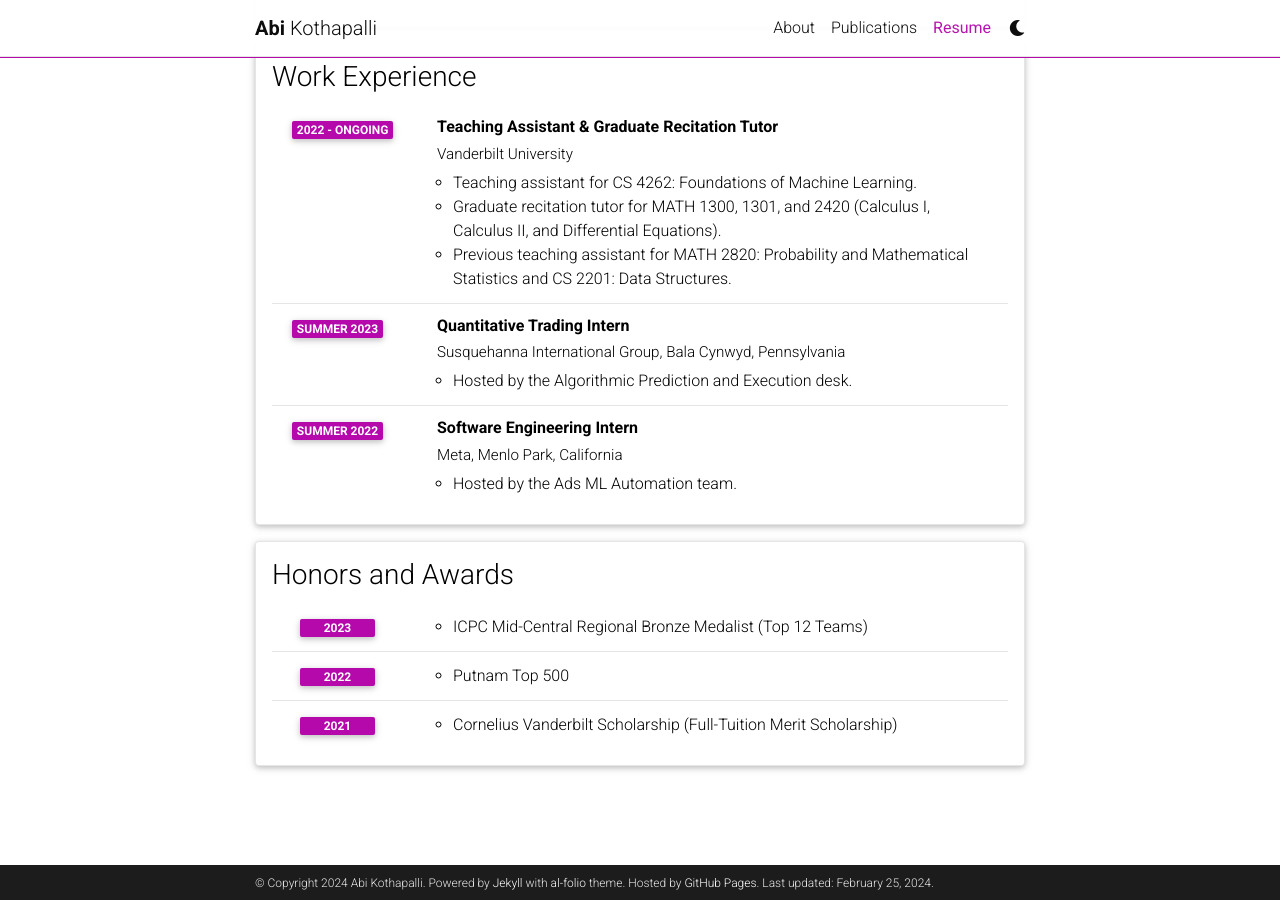
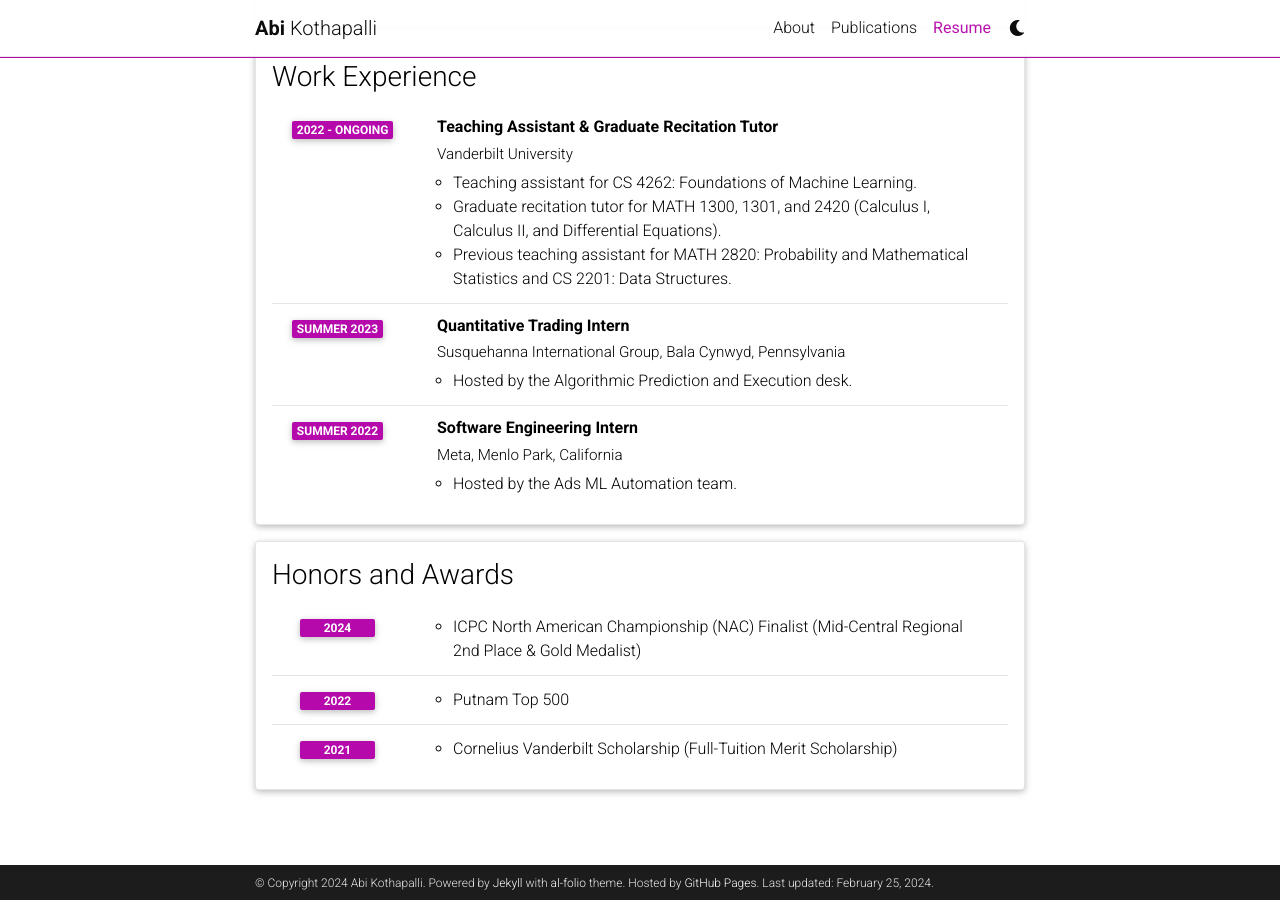
Before and after one commit to abi-kothapalli/abi-kothapalli.github.io, a Jekyll site: the page built from _pages/cv.md, in a window 1280 px wide and 900 px high, scrolled down 1005 px. Built offline with Jekyll 4.4.1, drawn with Linux system fonts in a browser that asks for light colours; comment, search, counter and statistics services are not loaded; a style sheet for code colours, icons or effects is not loaded.

Commit message:
Update CV

```diff
--- a/_data/cv.yml
+++ b/_data/cv.yml
@@ -59,9 +59,9 @@
 - title: Honors and Awards
   type: time_table
   contents:
-    - year: 2023
+    - year: 2024
       items:
-        - ICPC Mid-Central Regional Bronze Medalist (Top 12 Teams)
+        - ICPC North American Championship (NAC) Finalist (Mid-Central Regional 2nd Place & Gold Medalist)
     - year: 2022
       items:
         - Putnam Top 500
```
